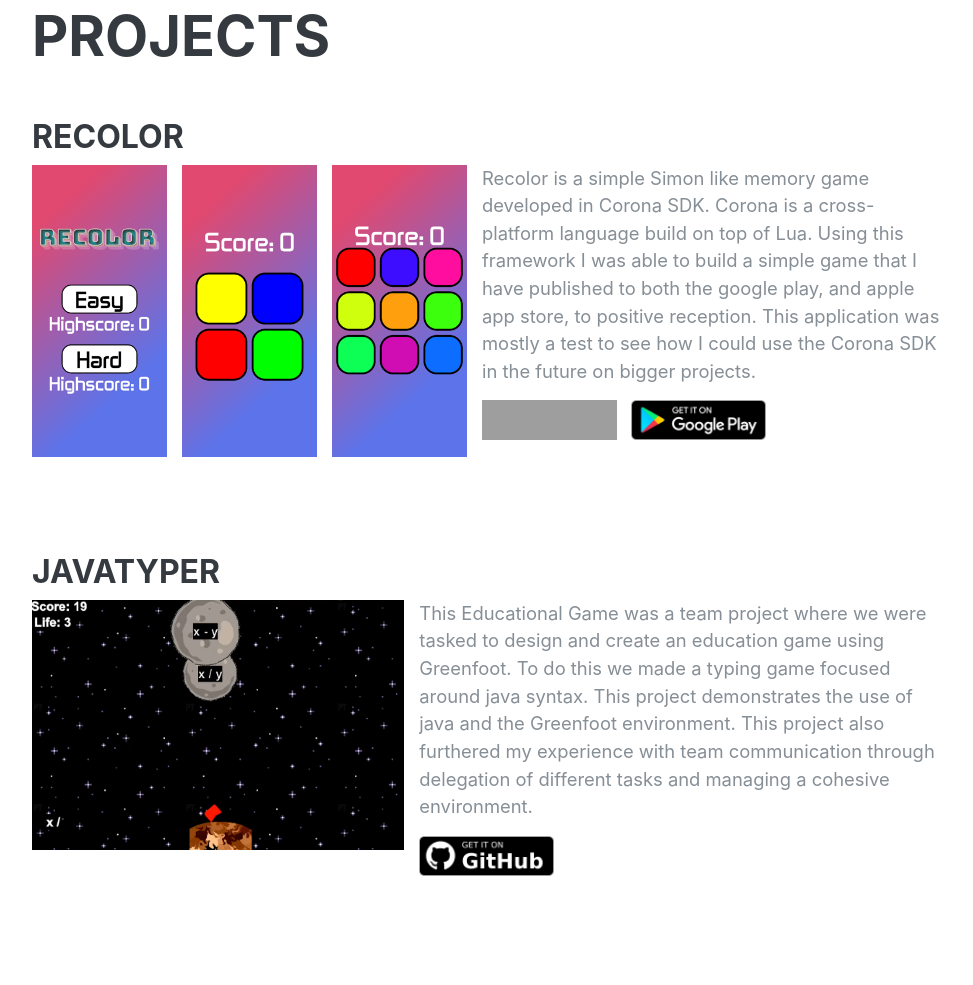
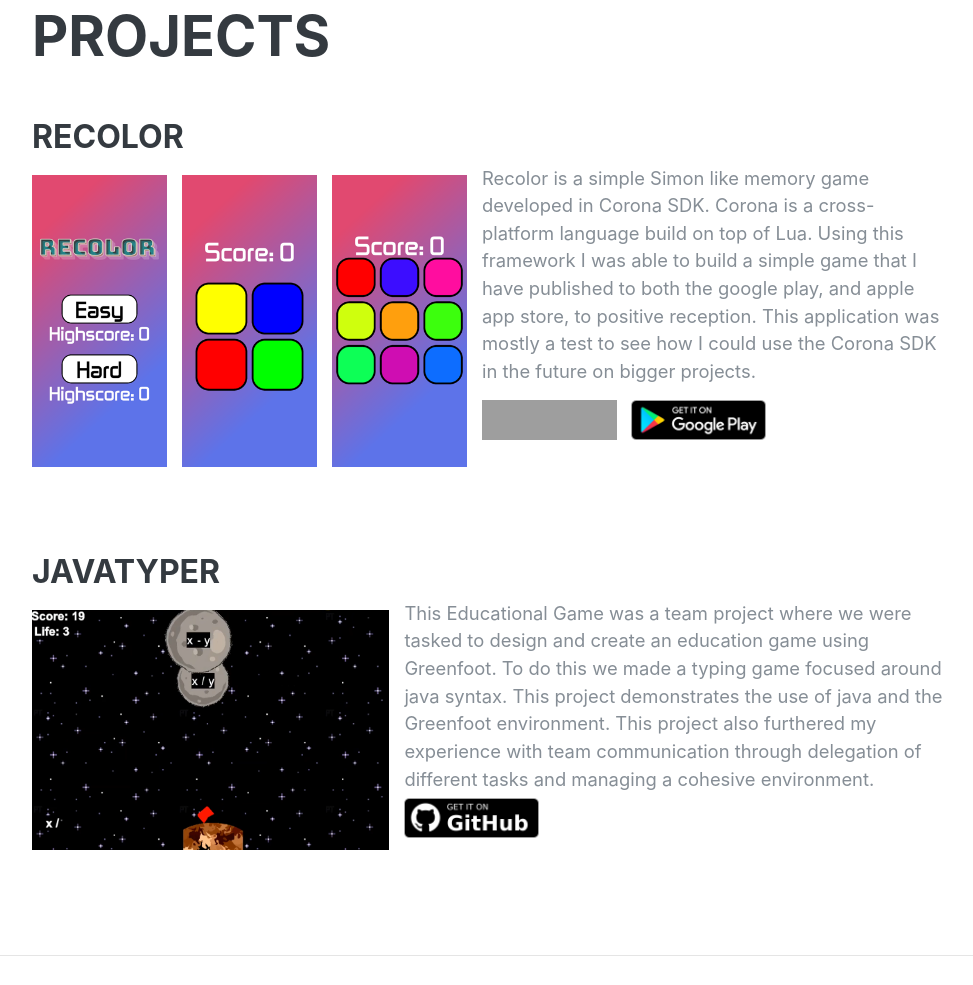
Before and after one commit to Joshua-Beatty/Joshua-Beatty.github.io, a plain HTML site: page index.html in a window 1280 px wide. Shown: the part 847-1832 px from the top of the page, without its empty margins (288-1261 px from the left). Drawn offline with Linux system fonts and the light colour scheme; grey boxes are pictures that could not be loaded; a web font is replaced by a local one.

Commit message:
fixed and updated resume

```diff
--- a/index.html
+++ b/index.html
@@ -94,9 +94,9 @@
           <h3>Recolor</h3>
 
             <div style="padding-bottom:15px;">
-                <img src="img/recolorTitle.png" style="float: left;width: 150px;padding-right:15px;padding-bottom:15px">
-                <img src="img/screenshotRecolor.png" style="float: left;width: 150px;padding-right:15px;padding-bottom:15px">
-                <img src="img/recolorHard.png" style="float: left;width: 150px;padding-right:15px;padding-bottom:15px">
+                <img src="img/recolorTitle.png" style="float: left;width: 150px;padding-right:15px;padding-bottom:5px;padding-top:10px">
+                <img src="img/screenshotRecolor.png" style="float: left;width: 150px;padding-right:15px;padding-bottom:5px;padding-top:10px">
+                <img src="img/recolorHard.png" style="float: left;width: 150px;padding-right:15px;padding-bottom:5px;padding-top:10px">
           <p style="display: inline;" class="lead mb-5">Recolor&nbsp;is&nbsp;a&nbsp;simple Simon like memory game developed in Corona SDK. Corona is a cross-platform language build on top of Lua. Using this framework I was able to build a simple game that I have published to both the google play, and apple app store, to positive reception. This application was mostly a test to see how I could use the Corona SDK in the future on bigger projects.</p>
 
                   <div style="padding-top:15px;display: grid; grid-template-columns: auto auto 1fr">
@@ -108,10 +108,10 @@
               <div class=" mb-5" style="display:block;clear: both">
           <h3>JavaTyper</h3>
 
-            <div style="padding-bottom:15px">
-                <img src="img/educationalGame.png" style="float: left;Height: 250px;padding-right:15px">
+            <div style="padding-bottom:10px">
+                <img src="img/educationalGame.png" style="float: left;Height: 250px;padding-right:15px;;padding-top:10px">
           <p style="display: inline;" class="lead mb-5">This Educational Game was a team project where we were tasked to design and create an education game using Greenfoot. To do this we made a typing game focused around java syntax. This project demonstrates the use of java and the Greenfoot environment. This project also furthered my experience with team communication through delegation of different tasks and managing a cohesive environment.</p>
-                <div style="padding-top:15px">
+                <div style="padding:5px">
               <a href='https://github.com/Joshua-Beatty/JavaTyper'style="display:inline-block;overflow:hidden;no-repeat;width:135px;height:40px;"><img alt='Get it on GitHub' src='img/github.png' style="display:inline-block;overflow:hidden;no-repeat;width:135px;height:40px;"/></a>
                     </div>
               </div>
@@ -158,9 +158,9 @@
           <div class="w-100">
 
           <h2 class="mb-5">Resume</h2>
-              <iframe src="https://drive.google.com/file/d/1E2nE3mQOWGYS3bmvkJikb7-Y09EXAfrh/preview" width="100%" height="480"></iframe>
+              <iframe src="https://drive.google.com/file/d/10wFS3Qcl2BMBuItrEg2RBgkiP_YsasRl/preview" width="100%" height="500px"></iframe>
 
-              <p>Or download <a href="https://drive.google.com/file/d/1E2nE3mQOWGYS3bmvkJikb7-Y09EXAfrh/view?usp=sharing" target="_blank">here</a></p>
+              <p>Or download <a href="https://drive.google.com/file/d/10wFS3Qcl2BMBuItrEg2RBgkiP_YsasRl/view?usp=sharing" target="_blank">here</a></p>
           </div>
 
 
```
Also changed, not shown: 1 other file.
